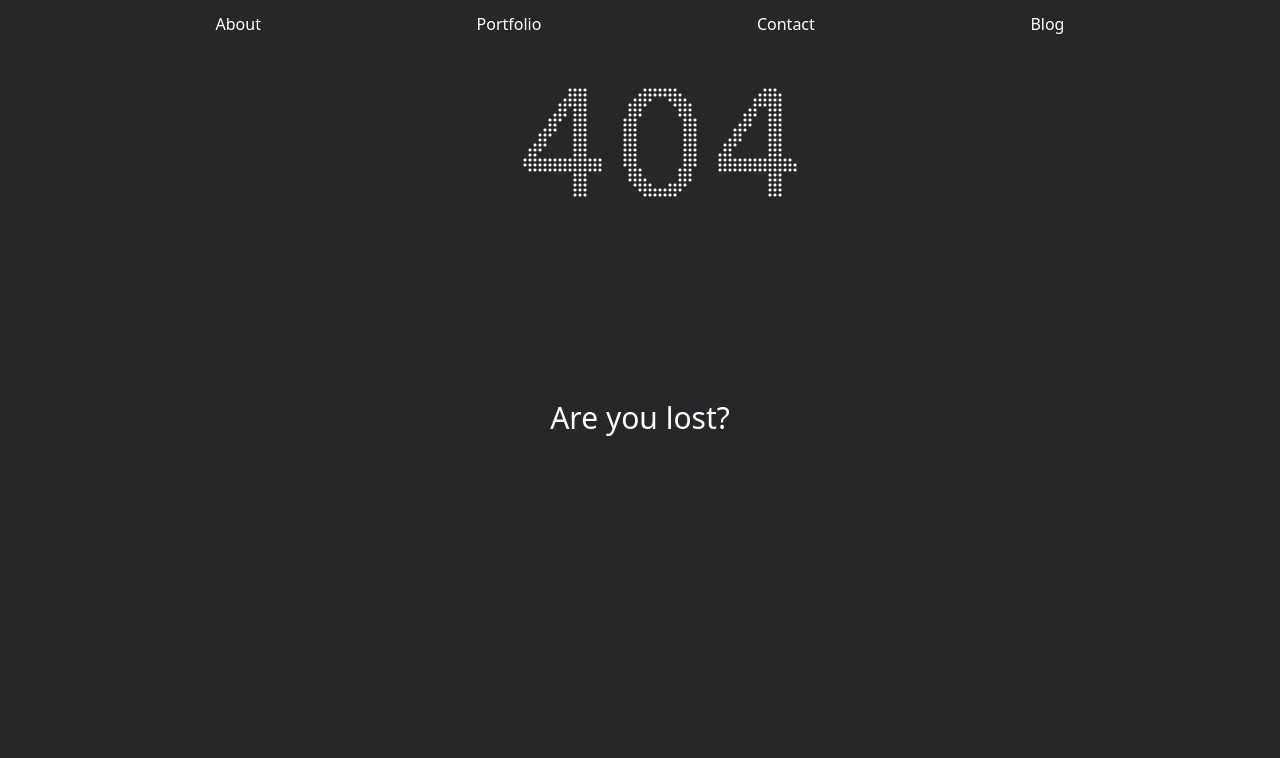
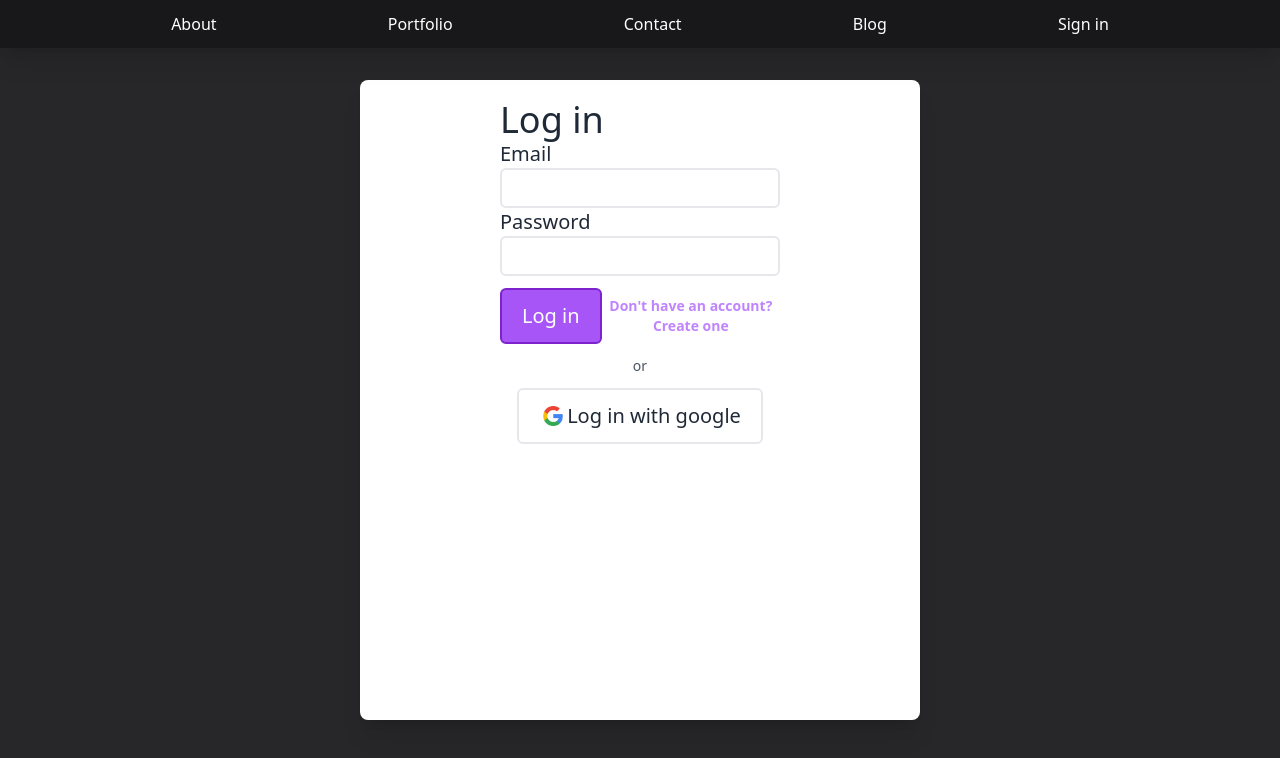
Before and after one commit to h8moss/next-js-portfolio, a Next.js app: page /signin in a window 1280 px wide. Before the commit this address had no page. Shown: the top 758 px of the page. Built offline with nearby package versions, Linux system fonts and the light colour scheme; no server answers.

Commit message:
implemented google auth

```diff
--- a/components/NavBar.jsx
+++ b/components/NavBar.jsx
@@ -1,8 +1,14 @@
+import { useUser } from '../services/firebase/auth';
 import StyledButton from './StyledButton';
+import UserButton from './UserButton';
 
 export default function NavBar({ onClick = () => { }, delay = 0 }) {
+
+    let user = useUser();
+
     return (
-        <div className='flex flex-row w-full justify-evenly absolute z-[99] top-3'>
+        <>
+            <div className='flex flex-row w-full justify-evenly absolute z-[95] py-3 bg-zinc-900 shadow-xl'>
                 <StyledButton
                     className='hover:text-red-500'
                     href='/'
@@ -36,7 +42,19 @@ export default function NavBar({ onClick = () => { }, delay = 0 }) {
                 >
                     Blog
                 </StyledButton>
+                {user === null
+                    ? <StyledButton
+                        className='hover:text-pink-500'
+                        href='/signin'
+                        delay={delay}
+                        onStart={() => onClick('/signin')}
+                    >
+                        Sign in
+                    </StyledButton>
+                    : <UserButton />
+                }
 
             </div>
+        </>
     );
 };
--- /dev/null
+++ b/components/UserButton.jsx
@@ -0,0 +1,39 @@
+import { useState } from "react";
+import { getAuthService, useUser } from "../services/firebase/auth";
+import StyledButton from "./StyledButton";
+import { useRouter } from "next/router";
+
+export default () => {
+
+    let user = useUser();
+    let router = useRouter();
+    let [showPopup, setShowPopup] = useState(false);
+
+    const togglePopup = () => setShowPopup(!showPopup);
+    const logOut = async () => {
+
+        await getAuthService().signOut();
+
+        router.reload();
+    }
+
+    return (
+        <>
+            {user !== null &&
+                <button className="top-0 right-0 mt-3 mr-10 absolute rounded-3xl hover:rounded-md overflow-clip transition-all" onClick={togglePopup}>
+                    <img src={user.photoURL} alt='user profile pic' className="w-8 h-8" />
+                </button>}
+            {showPopup &&
+                <div className="bg-black bg-opacity-40 w-screen h-screen top-0 left-0 absolute" onClick={togglePopup} >
+                    <div onClick={(e) => e.stopPropagation()}>
+                        <div className="flex flex-col bg-green-500 w-52 absolute top-0 right-32">
+                            <button>Profile</button>
+                            <button>Light mode</button>
+                            <button>Language</button>
+                            <button onClick={() => logOut()}>Log out</button>
+                        </div>
+                    </div>
+                </div>}
+        </>
+    );
+}
--- /dev/null
+++ b/pages/signin.jsx
@@ -0,0 +1,82 @@
+import { ErrorMessage, Field, Form, Formik } from "formik";
+import { useRouter } from 'next/router'
+import { useState } from "react";
+import WithWillExit from "../components/WithWillExit";
+import { getAuthService, useUser } from "../services/firebase/auth";
+import style from '../styles/Login.module.css';
+
+function Login({ willExit }) {
+    const user = useUser();
+
+    let [isRegistering, setIsRegistering] = useState(false);
+
+    let router = useRouter();
+
+    let nextPage = router.query.goto ? router.query.goto : '/';
+
+    if (user !== null) {
+        router.push({ pathname: nextPage });
+    }
+
+    const googleLogin = async () => {
+        let authService = getAuthService();
+        try {
+            await authService.signInWithGoogle();
+        } catch {
+            return;
+        }
+    }
+
+    return (
+        <div className="w-screen h-screen p-20">
+            <div className="bg-white mx-auto rounded-lg shadow-xl text-gray-800 text-center w-1/2 h-full flex flex-col">
+                <Formik
+                    initialValues={{
+                        mail: '',
+                        password: '',
+                    }}
+                    validate={() => { }}
+                    onSubmit={() => { }}
+                >
+                    {() => (
+                        <Form className={style.form}>
+                            <h1 className="text-4xl">{isRegistering ? 'Register' : 'Log in'}</h1>
+                            <label htmlFor="mail" >Email</label>
+                            <Field name="mail" type='mail' />
+                            <ErrorMessage name="mail" component={'p'} />
+                            <label htmlFor="password" >Password</label>
+                            <Field name="password" type='password' />
+                            <ErrorMessage name="password" component={'p'} />
+                            <div className={'transition-all flex flex-col overflow-clip ' + (isRegistering ? 'h-20' : 'h-0')}>
+                                <label htmlFor="password" >Repeat password</label>
+                                <Field name="password2" type='password' />
+                                <ErrorMessage name="password2" component={'p'} />
+                            </div>
+                            <div className="flex flex-row">
+                                <button className={style.loginButton}>Log in</button>
+                                <button
+                                    className={style.createAccount}
+                                    onClick={() => setIsRegistering(!isRegistering)}
+                                >
+                                    {
+                                        isRegistering
+                                            ? "Already have an account? Log in"
+                                            : "Don't have an account? Create one"
+                                    }
+
+                                </button>
+                            </div>
+                            <p className="text-center text-gray-600 text-sm">or</p>
+                            <button className={style.loginWithGoogle} onClick={googleLogin}>
+                                <img src='/social_icons/google.png' alt='' />
+                                Log in with google
+                            </button>
+                        </Form>
+                    )}
+                </Formik>
+            </div>
+        </div>
+    );
+}
+
+export default () => WithWillExit(Login);
--- /dev/null
+++ b/services/firebase/auth.js
@@ -0,0 +1,88 @@
+import { getAuth, signInWithPopup, GoogleAuthProvider, onAuthStateChanged } from 'firebase/auth';
+import { useEffect, useState } from 'react';
+import { app } from './firebase';
+
+class AuthService {
+
+    static signInState = {
+        signedOut: 'signedOut',
+        signedIn: 'signedIn',
+        signingIn: 'signingIn',
+    }
+
+    constructor() {
+        this.googleAuth = new GoogleAuthProvider();
+        this.user = null;
+        this.auth = getAuth(app);
+        this.userListeners = [];
+
+        onAuthStateChanged(this.auth, user => {
+            this.user = user;
+            this.#notifyUserListeners();
+        })
+    }
+
+    #notifyUserListeners() {
+        for (let i = 0; i < this.userListeners.length; i++) {
+            this.userListeners[i].callback();
+        }
+    }
+
+    addUserListener(callback, key = '') {
+        this.userListeners.push({ callback: callback, key: key, });
+    }
+
+    removeUserListener(callback, key = '') {
+        let index = -1;
+        for (let i = 0; i < this.userListeners.length; i++) {
+            if (key !== '') {
+                if (this.userListeners[i].key === key) {
+                    index = i;
+                    break;
+                }
+            } else if (this.userListeners[i].callback === callback) {
+                index = i;
+                break;
+
+            }
+        }
+        if (index !== -1) {
+            this.userListeners = this.userListeners.splice(index, 1);
+        }
+    }
+
+    async signOut() {
+        await this.auth.signOut();
+    }
+
+    async signInWithGoogle() {
+        await signInWithPopup(this.auth, this.googleAuth);
+    }
+}
+
+let authService = null;
+
+export function getAuthService() {
+    if (authService === null) {
+        authService = new AuthService();
+    }
+
+    return authService;
+}
+
+export function useUser() {
+    let auth = getAuthService();
+    let [user, setUser] = useState(auth.user);
+
+    const userChanged = () => {
+        setUser(auth.user);
+    }
+
+    useEffect(() => {
+        auth.addUserListener(userChanged);
+
+        return () => auth.removeUserListener(userChanged);
+    }, []);
+
+    return user;
+}
--- /dev/null
+++ b/styles/Login.module.css
@@ -0,0 +1,29 @@
+.form {
+  @apply flex flex-col text-left mx-auto w-1/2 my-5;
+}
+
+.form input {
+  @apply rounded-md p-1 px-2 border-2;
+}
+
+.form .loginWithGoogle,
+.form .loginButton {
+  @apply border-2 rounded-md p-3 px-5 w-fit whitespace-nowrap mx-auto transition-all
+    hover:scale-105 my-3;
+}
+
+.form .loginButton {
+  @apply bg-purple-500 border-purple-700 text-white;
+}
+
+.form .createAccount {
+  @apply text-sm text-purple-400 hover:text-purple-600 my-auto font-bold;
+}
+
+.form .loginWithGoogle {
+  @apply flex flex-row;
+}
+
+.form .loginWithGoogle img {
+  @apply w-5 h-5 my-auto mx-1;
+}
```
Also changed, not shown: public/social_icons/google.png (added). Lines whose indentation alone changed are shown as unchanged.
